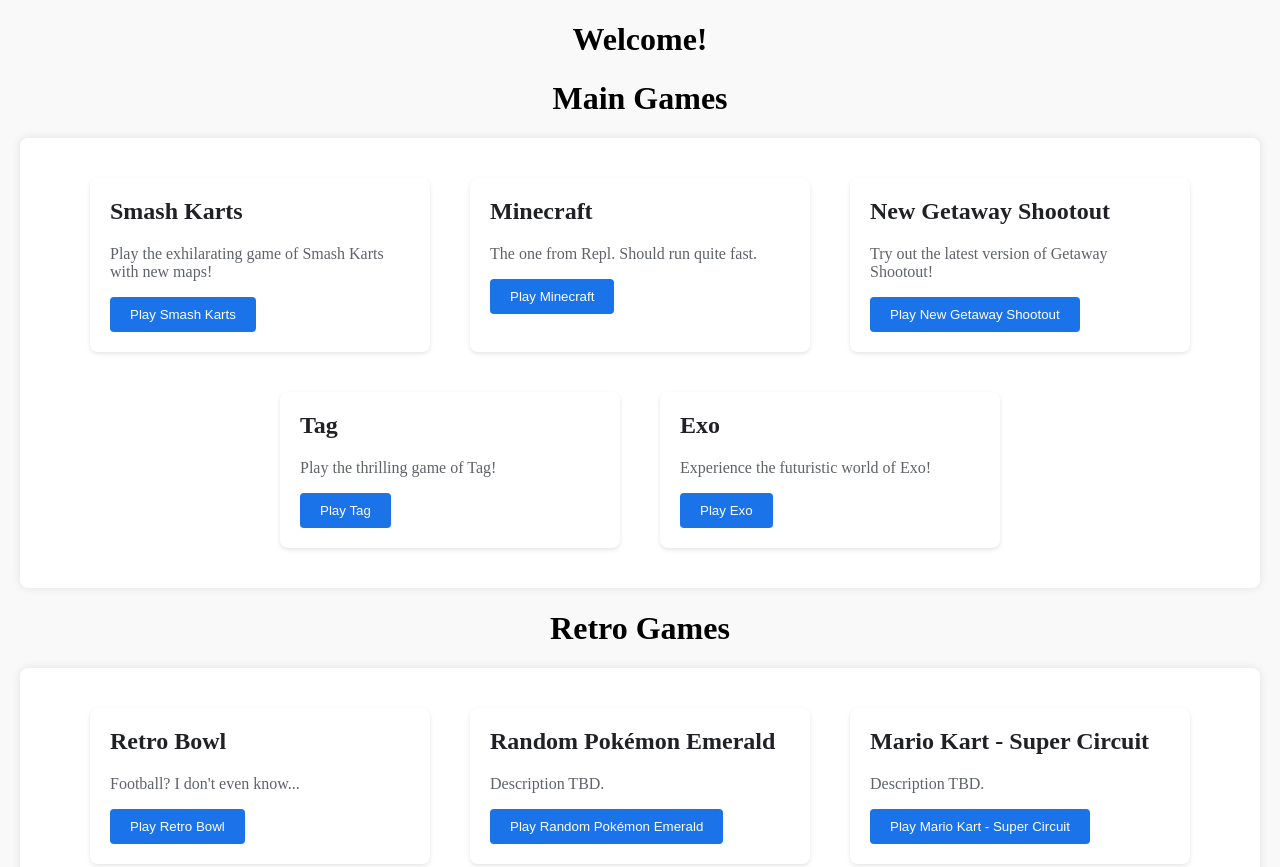
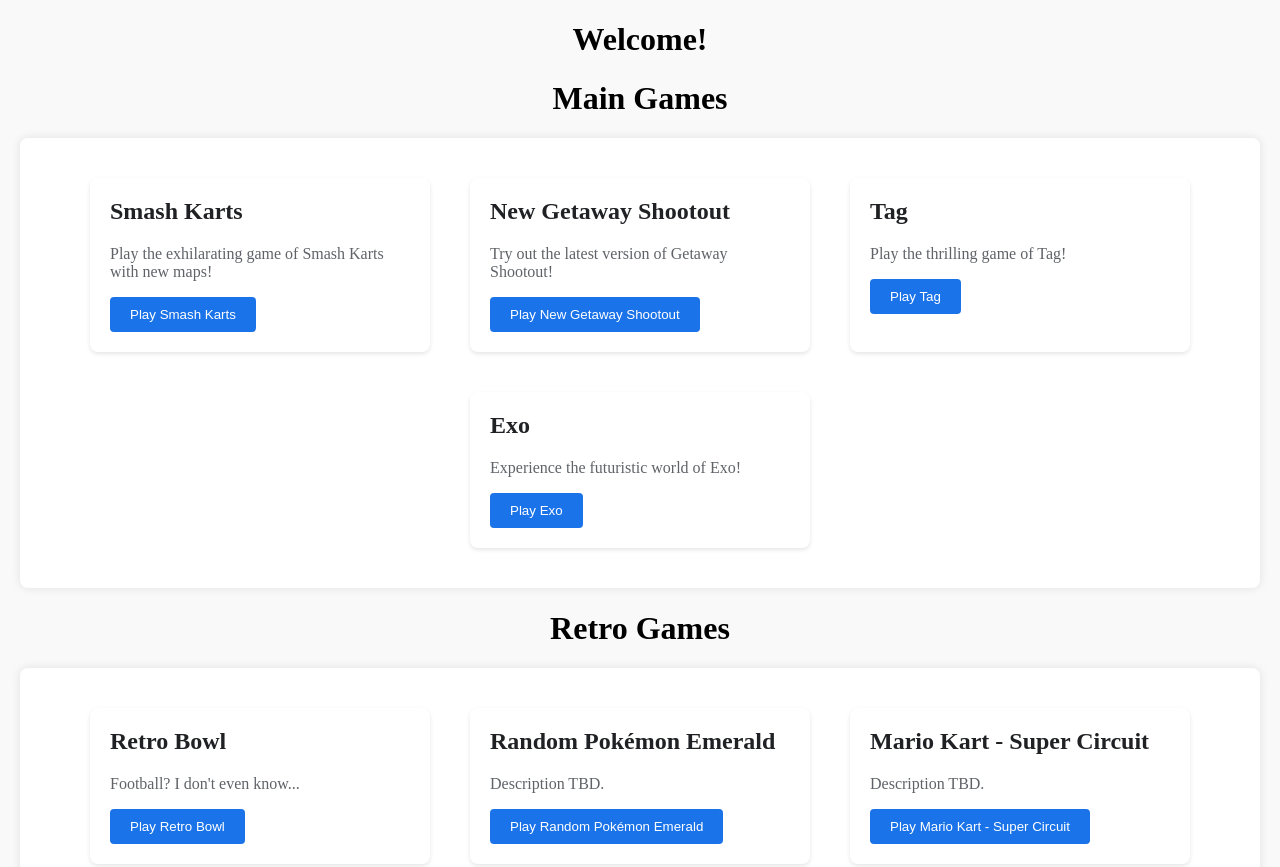
Before and after one commit to procoder26/ultra, a plain HTML site: page content.html in a window 1280 px wide. Shown: the top 867 px of the page. Drawn offline with Linux system fonts and the light colour scheme; sample sign-in values are in the browser's storage.

Commit message:
Update content.html

```diff
--- a/content.html
+++ b/content.html
@@ -99,11 +99,6 @@
             <button class="button" onclick="openSK()">Play Smash Karts</button>
         </div>
 
-        <div class="game">
-            <h2>Minecraft</h2>
-            <p>The one from Repl. Should run quite fast.</p>
-            <button class="button" onclick="openMC()">Play Minecraft</button>
-        </div>
 
         <div class="game">
             <h2>New Getaway Shootout</h2>
```
